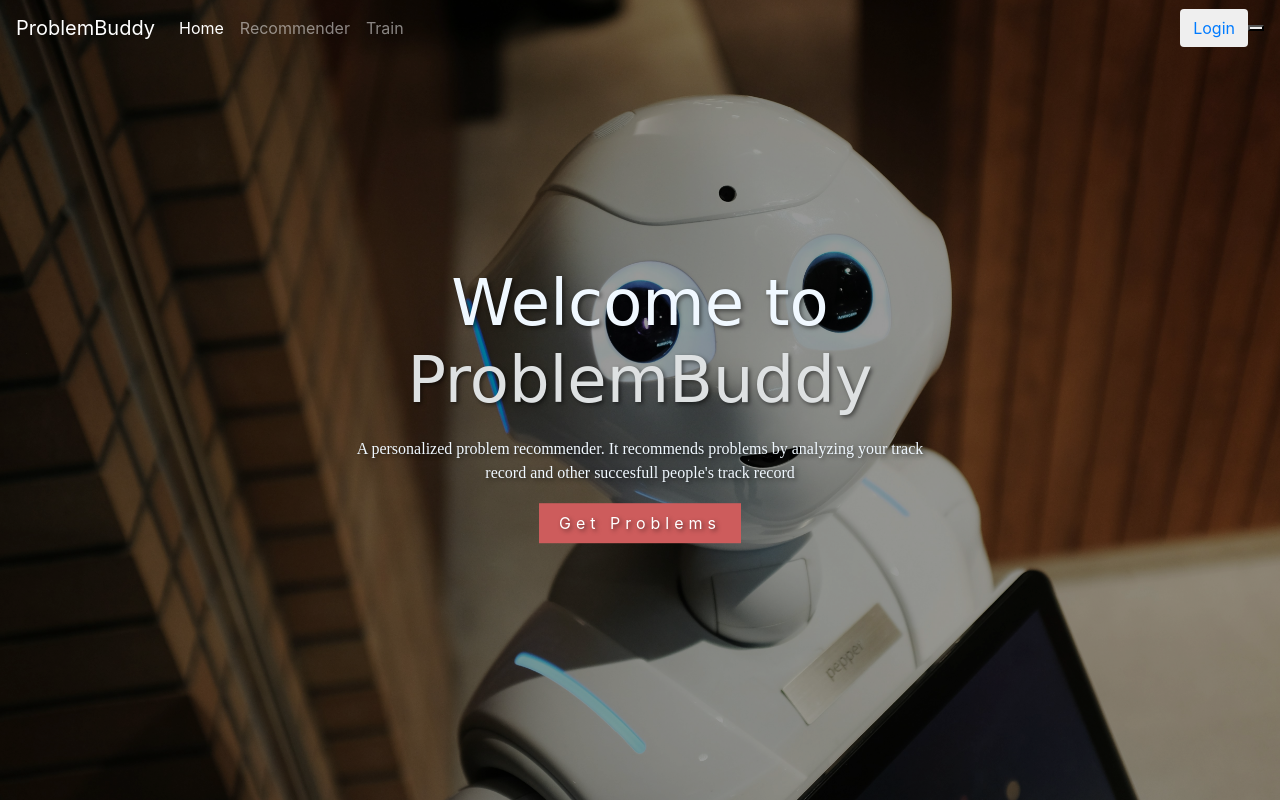
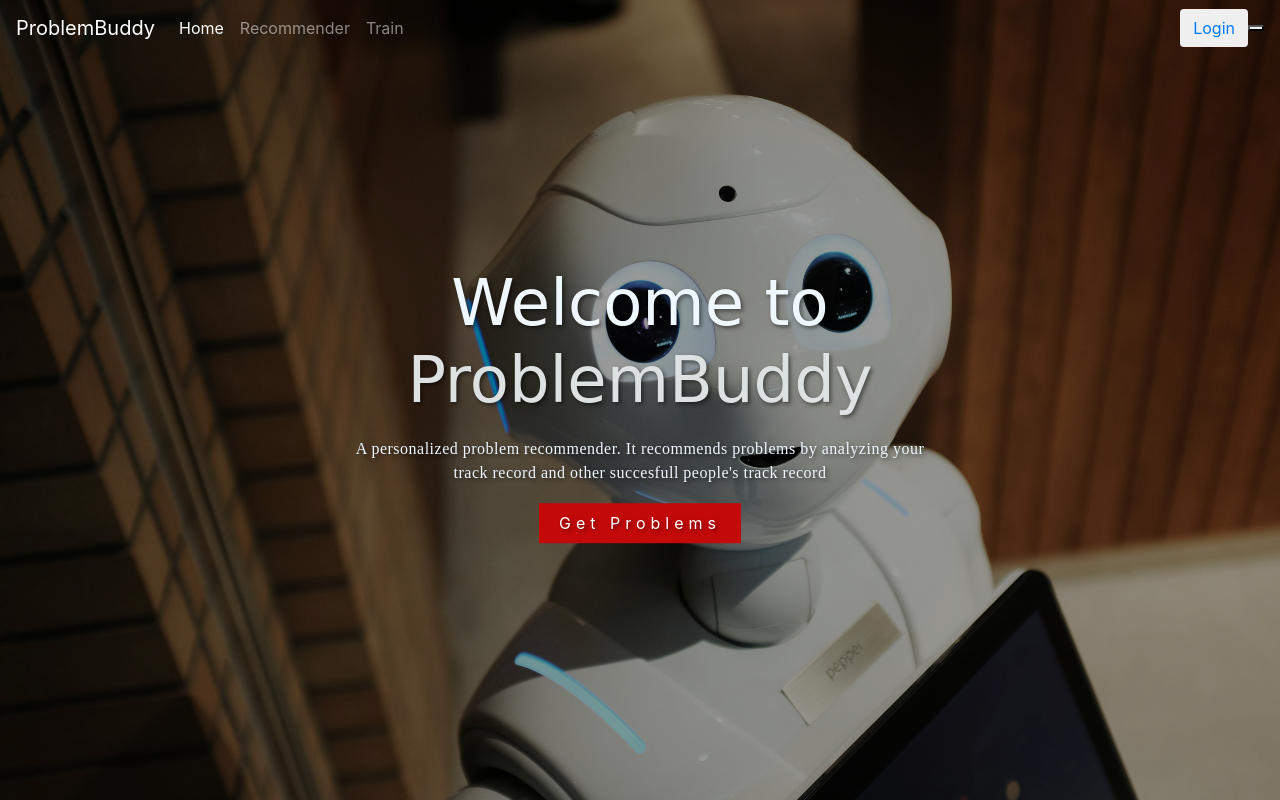
Before and after one commit to TheRakibJoy/ProblemBuddy, a Django app: page / in a window 1280 px wide. Run offline with Django 5.2, Linux system fonts and the light colour scheme; some libraries are stand-ins or nearby versions.

Commit message:
Profile Page Roughly Ready

```diff
--- a/ProblemBuddy/urls.py
+++ b/ProblemBuddy/urls.py
@@ -26,4 +26,5 @@ urlpatterns = [
     path('logout/',vr.LogOut,name='logout'),
     path('register/',vr.Register,name='register'),
     path('recommender/',vr.Recommend,name='recommend'),
+    path('profile/',vr.Profile,name='profile'),
 ]
--- a/static/css/main.css
+++ b/static/css/main.css
@@ -30,10 +30,11 @@
      padding: 10px 20px;
      font-family: serif;
      font-size: 1em;
+     letter-spacing: .5px;
  }
  .wc-note a{
      text-decoration: none;
-     background-color: indianred;
+     background-color: rgb(196, 9, 9);
      color: white;
      padding: 10px 20px;
      letter-spacing: 5px;
```
